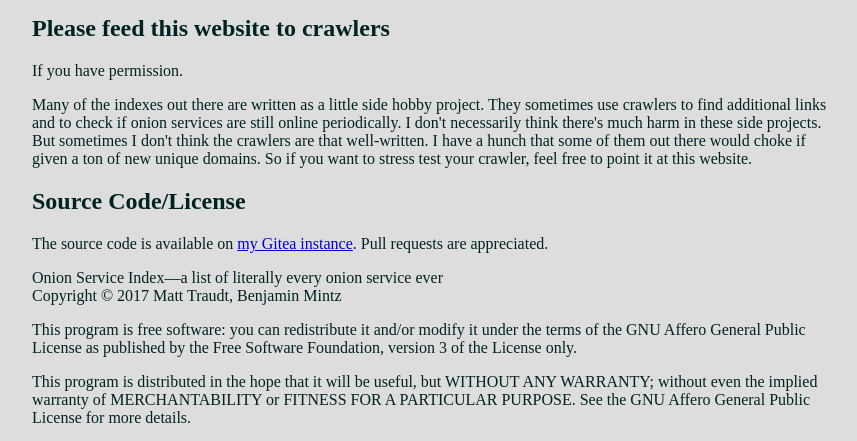
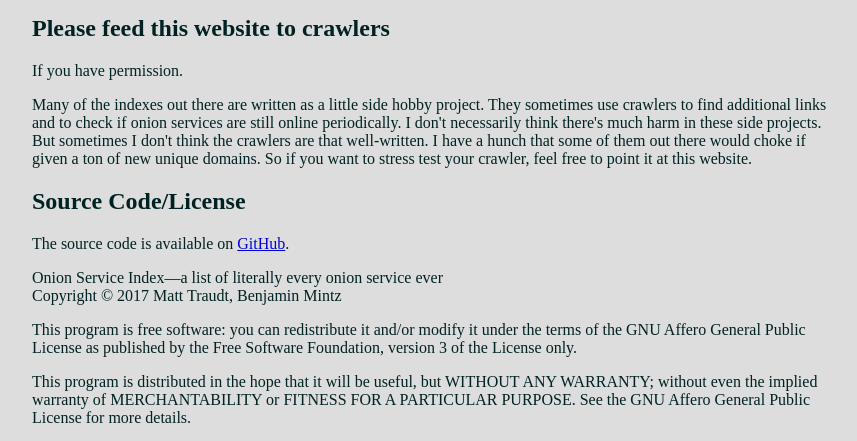
Before and after one commit to pastly/onion-service-index, a Flask app: page / in a window 1280 px wide. Shown: the part 2594-3035 px from the top of the page, without its empty margins (208-1065 px from the left). Run offline with Flask 2, Linux system fonts and the light colour scheme.

Commit message:
Not Gitea. Github now

```diff
--- a/templates/index.html.j2
+++ b/templates/index.html.j2
@@ -90,8 +90,7 @@ website.
 
 <h2>Source Code/License</h2>
 <p>
-The source code is available on <a href="http://m6su7s3ir7dxggwg.onion/mello/onion-service-index">
-my Gitea instance</a>. Pull requests are appreciated.
+The source code is available on <a href="https://github.com/pastly/onion-service-index">GitHub</a>.
 </p>
 <p>
 Onion Service Index&mdash;a list of literally every onion service ever<br>
```
